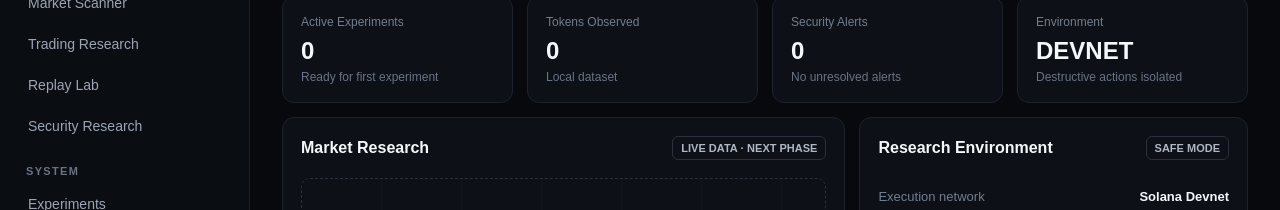
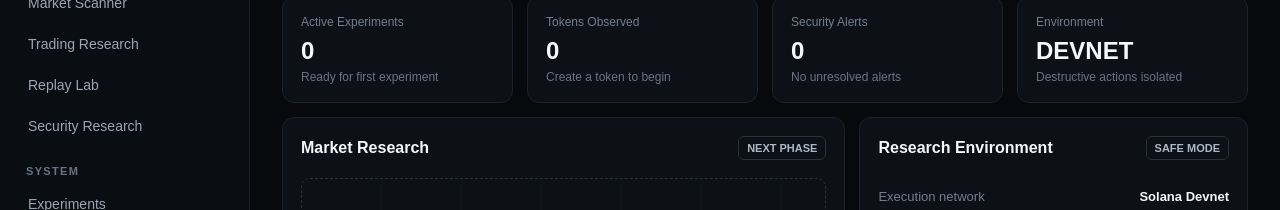
Before and after one commit to RichbloodTech001/Rug-Pull-Lab, a Next.js app: page / in a window 1280 px wide. Shown: the part 192-402 px from the top of the page. Built offline with nearby package versions, Linux system fonts and the light colour scheme.

Commit message:
feat: wire dashboard navigation to token lab

```diff
--- a/app/page.tsx
+++ b/app/page.tsx
@@ -1,4 +1,11 @@
-const nav = ["Overview", "Token Lab", "Market Scanner", "Trading Research", "Replay Lab", "Security Research"];
+const nav = [
+  ["Overview", "/"],
+  ["Token Lab", "/token-lab"],
+  ["Market Scanner", "#"],
+  ["Trading Research", "#"],
+  ["Replay Lab", "#"],
+  ["Security Research", "#"],
+];
 
 export default function Home() {
   return (
@@ -6,8 +13,8 @@ export default function Home() {
       <aside className="sidebar">
         <div className="brand">RUG <span>PULL</span> LAB</div>
         <div className="nav-label">Laboratory</div>
-        {nav.map((item, index) => (
-          <a className={`nav-item ${index === 0 ? "active" : ""}`} href="#" key={item}>{item}</a>
+        {nav.map(([item, href], index) => (
+          <a className={`nav-item ${index === 0 ? "active" : ""}`} href={href} key={item}>{item}</a>
         ))}
         <div className="nav-label">System</div>
         <a className="nav-item" href="#">Experiments</a>
@@ -26,14 +33,14 @@ export default function Home() {
 
         <section className="grid">
           <div className="card"><div className="metric-label">Active Experiments</div><div className="metric">0</div><div className="metric-note">Ready for first experiment</div></div>
-          <div className="card"><div className="metric-label">Tokens Observed</div><div className="metric">0</div><div className="metric-note">Local dataset</div></div>
+          <div className="card"><div className="metric-label">Tokens Observed</div><div className="metric">0</div><div className="metric-note">Create a token to begin</div></div>
           <div className="card"><div className="metric-label">Security Alerts</div><div className="metric">0</div><div className="metric-note">No unresolved alerts</div></div>
           <div className="card"><div className="metric-label">Environment</div><div className="metric">DEVNET</div><div className="metric-note">Destructive actions isolated</div></div>
         </section>
 
         <section className="workspace">
           <div className="card">
-            <div className="card-title"><span>Market Research</span><span className="badge">LIVE DATA · NEXT PHASE</span></div>
+            <div className="card-title"><span>Market Research</span><span className="badge">NEXT PHASE</span></div>
             <div className="chart">Chart workspace reserved for on-chain market data</div>
           </div>
           <div className="card">
```
